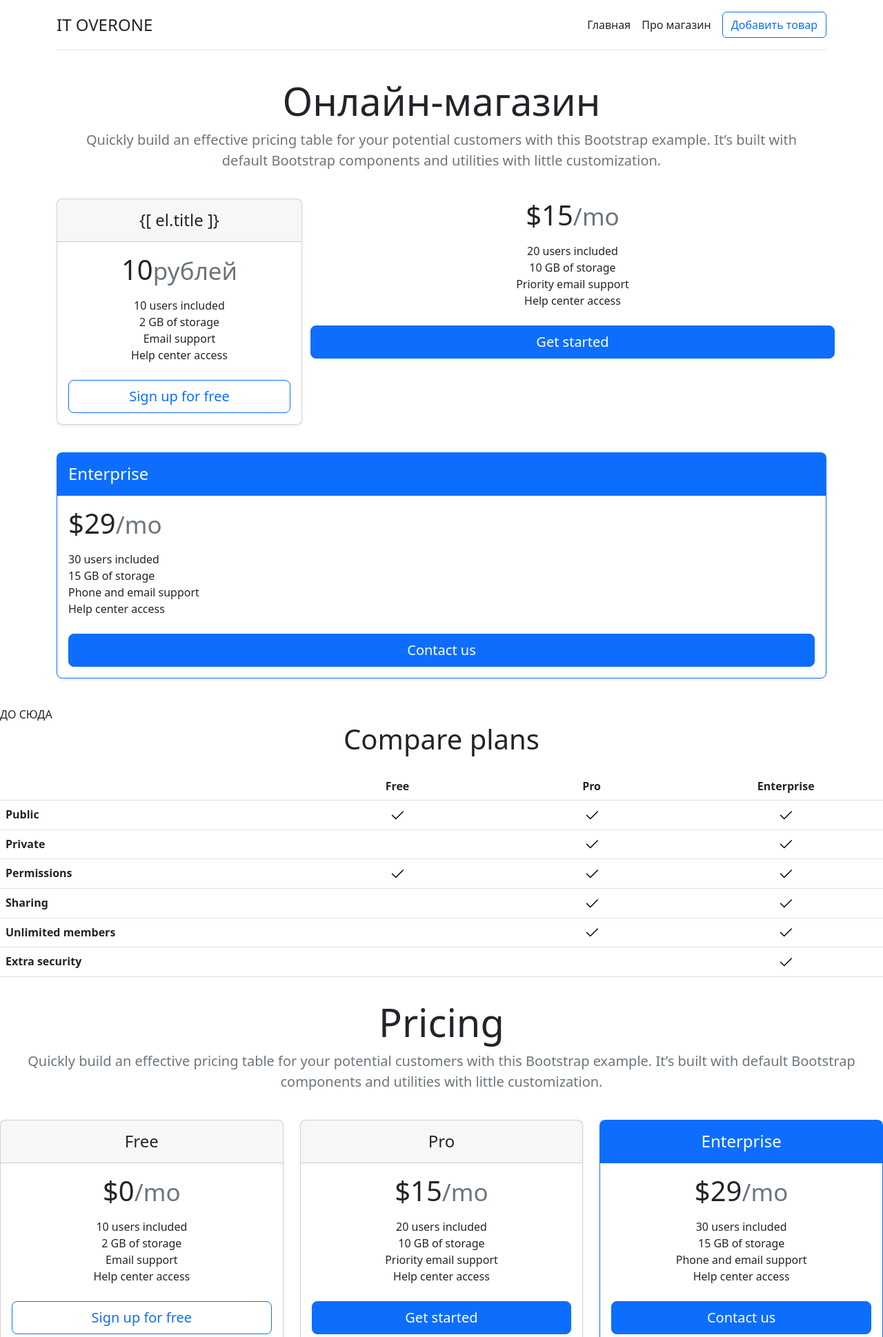
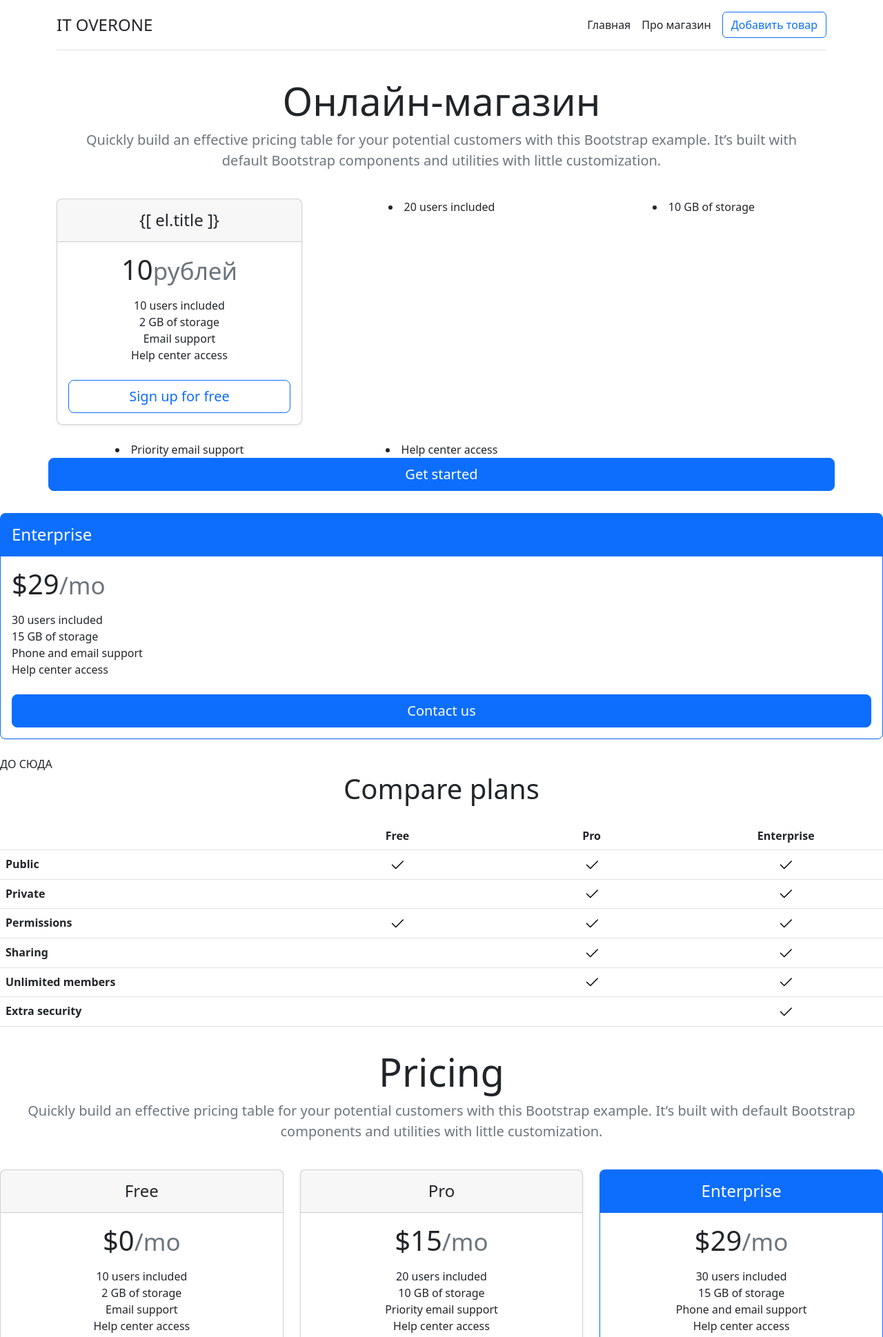
Before and after one commit to anastyadru/Flask_2, a Django app: template templates/index.html in a window 1280 px wide. Shown: the top 1939 px of the page at 69% size. Run offline with Django 4.2, Linux system fonts and the light colour scheme; the template is opened without the code that fills it: most values are stand-ins (such as "Sample title", 1, 10 or a date in 2020); lists and menus that the app fills with data are empty.

Commit message:
First commit

```diff
--- a/templates/index.html
+++ b/templates/index.html
@@ -33,9 +33,7 @@
             </div>
           </div>
 
-              <div class="card-body">
-                <h1 class="card-title pricing-card-title">$15<small class="text-muted fw-light">/mo</small></h1>
-                <ul class="list-unstyled mt-3 mb-4">
+
                   <li>20 users included</li>
                   <li>10 GB of storage</li>
                   <li>Priority email support</li>
```
